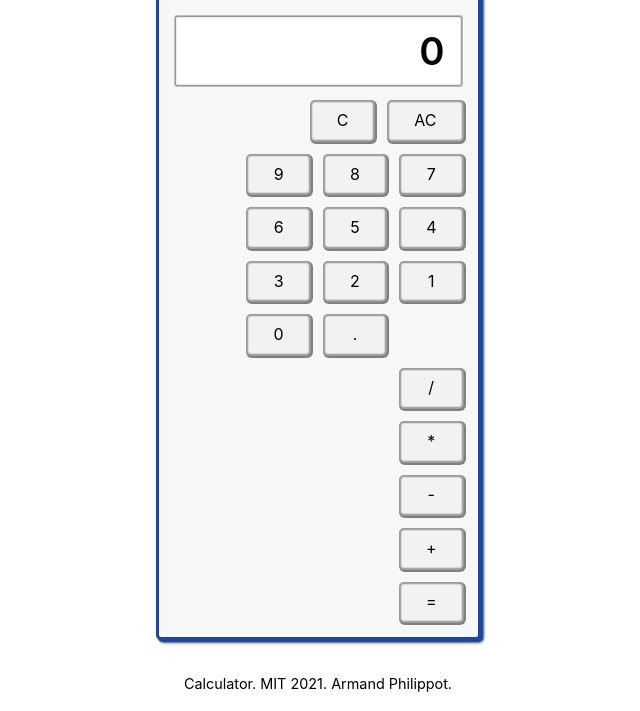
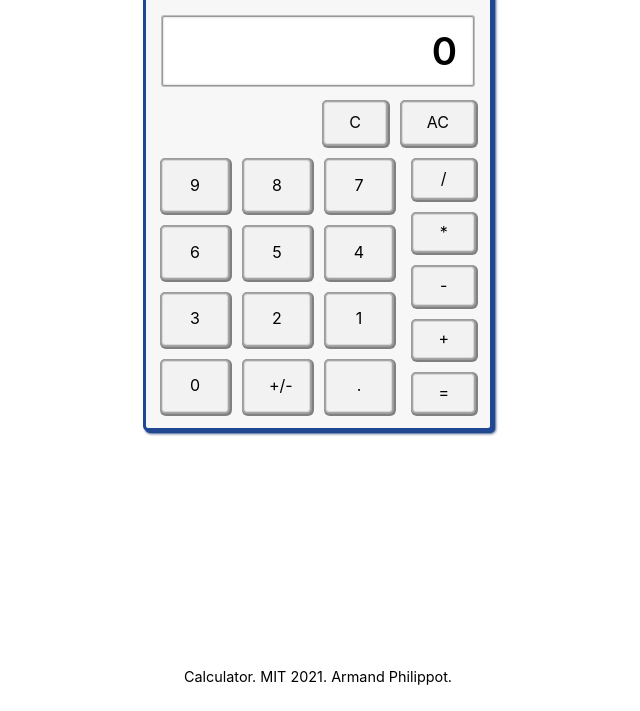
Before and after one commit to ArmandPhilippot/js-small-apps, a website: page calculator/index.html in a window 1280 px wide. Shown: the part 96-807 px from the top of the page, without its empty margins (322-962 px from the left). Drawn offline with Linux system fonts and the light colour scheme.

Commit message:
chore(calculator): add a plus/minus button to handle negative numbers
I change a bit the CSS to adapt the design on small viewports.

```diff
--- a/calculator/index.html
+++ b/calculator/index.html
@@ -32,7 +32,8 @@
             <button type="button" id="digit2" class="btn btn--digits">2</button>
             <button type="button" id="digit1" class="btn btn--digits">1</button>
             <button type="button" id="digit0" class="btn btn--digits">0</button>
-            <button type="button" class="btn btn--digits">.</button>
+            <button type="button" id="sign" class="btn btn--digits">+/-</button>
+            <button type="button" id="dot" class="btn btn--digits">.</button>
           </div>
           <div class="calculator__operations">
             <button
--- a/calculator/style.css
+++ b/calculator/style.css
@@ -19,7 +19,7 @@ body {
 .header,
 .main,
 .footer {
-  width: min(calc(100vw - 2rem), 325px);
+  width: min(calc(100vw - 2rem), 350px);
   margin-left: auto;
   margin-right: auto;
 }
@@ -82,29 +82,35 @@ body {
 }
 
 .calculator__entry-pad {
-  display: flex;
-  flex-flow: row wrap;
-  justify-content: flex-end;
+  display: grid;
+  grid-template-columns: repeat(4, 1fr);
+  grid-template-rows: 1fr 6fr;
   gap: 1rem;
+  justify-items: end;
 }
 
 .calculator__clear {
-  flex: 0 0 100%;
+  grid-column: 3 / 5;
+  grid-row: 1;
   display: flex;
-  flex-flow: row wrap;
+  flex-flow: row nowrap;
   justify-content: flex-end;
   gap: 1rem;
 }
 
 .calculator__digits {
+  grid-column: 1 / 4;
+  grid-row: 2;
   display: grid;
   grid-template-columns: repeat(3, minmax(0, 1fr));
   gap: 1rem;
 }
 
 .calculator__operations {
+  grid-column: 4;
+  grid-row: 2;
   display: flex;
-  flex-flow: column wrap;
+  flex-flow: column nowrap;
   gap: 1rem;
 }
 
```
